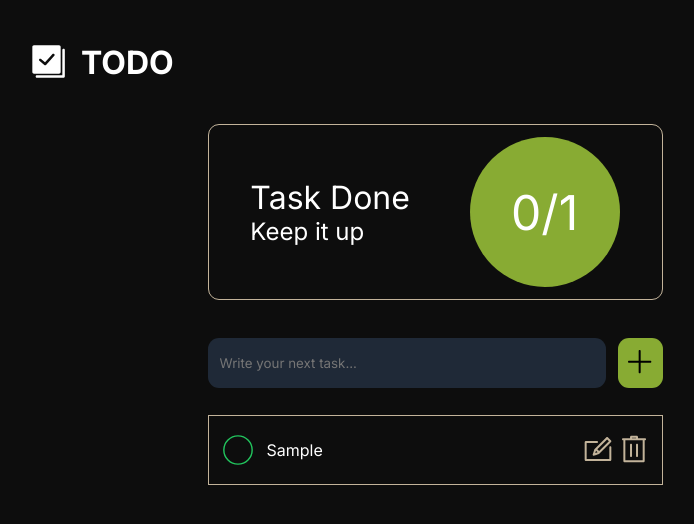
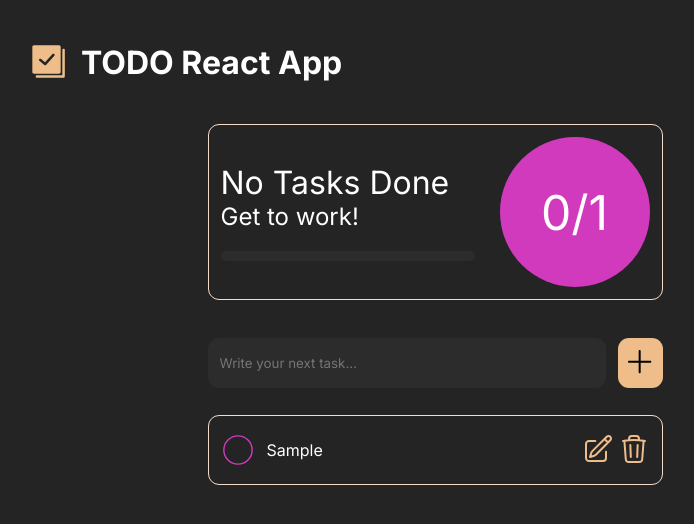
Before and after one commit to drpsych/todo-react-app, a Next.js app: page / in a window 1280 px wide. Both pictures are taken after typing "Sample" into the empty fields and a click on the button "Submit". Shown: the top 524 px of the page, without its empty margins (205-899 px from the left). Built offline with nearby package versions, Linux system fonts and the light colour scheme.

Commit message:
fix: Update styling and add progress bar
Fixed styling to change accent colors.

Implemented a progress bar that updates for each completed task.

```diff
--- a/src/app/styles.css
+++ b/src/app/styles.css
@@ -1,6 +1,19 @@
 :root {
-  /* --accent-color: #22c5bd; */
-  --accent-color: #22c55e;
+  --background-color: #242424;
+  --text-color: #ffffff;
+  --border-color: #f4dccb;
+  --accent-color: #d13abd;
+  --gradient-color: linear-gradient(
+    135deg,
+    var(--action-color),
+    var(--accent-color)
+  );
+  --action-color: #eebd89;
+  --input-color: #2c2c2c;
+  --font-normal: 1rem;
+  --font-large: 2rem;
+  --font-small: 1.5rem;
+  --font-stats: 3rem;
 }
 
 *,
@@ -15,8 +28,8 @@
 html,
 body {
   font-family: sans-serif;
-  background-color: #0d0d0d;
-  color: #fff;
+  background-color: var(--background-color);
+  color: var(--text-color);
   display: flex;
   align-items: center;
   justify-content: center;
@@ -39,10 +52,11 @@ button {
 }
 
 .text_large {
-  font-size: 32px;
+  font-size: var(--font-large);
 }
+
 .text_small {
-  font-size: 24px;
+  font-size: var(--font-small);
 }
 
 .wrapper {
@@ -50,35 +64,29 @@ button {
   flex-direction: column;
   width: 70%;
 }
+
 @media (max-width: 510px) {
   .wrapper {
     width: 100%;
   }
+
   header {
     justify-content: center;
   }
 }
 
 header {
-  /* display: flex;
-  align-items: center; */
+  display: flex;
+  align-items: center;
   justify-content: flex-start;
   gap: 12px;
   padding: 42px;
 }
-.todohero_section,
-header {
+
+.todohero_section {
+  border: 1px solid var(--border-color);
   display: flex;
   align-items: center;
-  /* justify-content: flex-start;
-  gap: 12px;
-  padding: 42px; */
-}
-
-.todohero_section {
-  border: 1px solid #c2b39a;
-  /* display: flex;
-  align-items: center; */
   justify-content: space-around;
   align-self: center;
   width: 90%;
@@ -86,16 +94,39 @@ header {
   padding: 12px;
   border-radius: 11px;
 }
-.todohero_section div:last-child {
-  background-color: #88ab33;
+
+.todohero_section .stats_text {
+  width: calc(100% - 175px);
+}
+
+.todohero_section #progress_bar {
+  width: 100%;
+  height: 10px;
+  background-color: var(--input-color);
+  border-radius: 5px;
+  margin-top: 20px;
+  overflow: hidden;
+}
+
+#progress {
+  width: 0%;
+  height: 10px;
+  border-radius: 10px;
+  background: var(--gradient-color);
+  transition: all 0.3s ease;
+}
+
+.todohero_section .stats_numbers {
+  background: var(--accent-color);
   width: 150px;
   height: 150px;
-  border-radius: 75px;
-  font-size: 48px;
+  border-radius: 50%;
+  font-size: var(--font-stats);
   display: flex;
   align-items: center;
   justify-content: center;
   text-align: center;
+  margin-left: 25px;
 }
 
 .form {
@@ -107,70 +138,58 @@ header {
   gap: 12px;
   margin-top: 38px;
 }
+
 .form label {
   width: 90%;
 }
+
 .form input {
-  background-color: #1f2937;
-  color: #fff;
+  background-color: var(--input-color);
+  color: var(--text-color);
   width: 100%;
-  /* height: 50px; */
+  height: 50px;
   outline: none;
   border: none;
-  /* border-radius: 11px; */
+  border-radius: 11px;
   padding: 12px;
 }
-.form button,
-.form input {
+
+.form button {
+  width: 10%;
   height: 50px;
   border-radius: 11px;
-}
-.form button {
-  width: 10%;
-  /* height: 50px;
-  border-radius: 11px; */
-  background-color: #88ab33;
+  background: var(--action-color);
   border: none;
 }
 
 .todo_list {
   align-self: center;
   width: 97%;
-  /* max-width: 455px;
-  display: flex; */
+  max-width: 455px;
+  display: flex;
   flex-direction: column;
-  /* align-items: center; */
+  align-items: center;
   margin-top: 27px;
   margin-bottom: 27px;
   gap: 27px;
 }
-.todo_item,
-.edit-form input,
-.todo_list {
-  display: flex;
-  /* justify-content: space-between; */
-  align-items: center;
-  /* height: 70px;
-  width: 100%; */
-  max-width: 455px;
-  /* border: 1px solid #c2b39a;
-  font-size: 16px;
-  background-color: #0d0d0d;
-  color: #fff;
-  padding: 12px; */
+
+.todo_item {
+  border-radius: 11px;
 }
+
 .todo_item,
 .edit-form input {
-  /* display: flex; */
+  display: flex;
   justify-content: space-between;
-  /* align-items: center; */
+  align-items: center;
   height: 70px;
   width: 100%;
-  /* max-width: 455px; */
-  border: 1px solid #c2b39a;
-  font-size: 16px;
-  background-color: #0d0d0d;
-  color: #fff;
+  max-width: 455px;
+  border: 1px solid var(--border-color);
+  font-size: var(--font-normal);
+  background-color: var(--background-color);
+  color: var(--text-color);
   padding: 12px;
 }
 
@@ -186,22 +205,21 @@ header {
   display: flex;
   align-items: center;
 }
+
 .todo_items_left {
   background-color: transparent;
   border: none;
-  color: #fff;
+  color: var(--text-color);
   gap: 12px;
-  font-size: 16px;
+  font-size: var(--font-normal);
 }
+
 .todo_items_right {
   gap: 4px;
 }
+
 .todo_items_right button {
   background-color: transparent;
-  color: #fff;
   border: none;
+  color: var(--action-color);
 }
-
-.todo_items_right button svg {
-  fill: #c2b39a;
-}
--- a/src/components/Header.jsx
+++ b/src/components/Header.jsx
@@ -12,14 +12,14 @@ function Header() {
         viewBox="0 0 24 24"
         width={40}
         height={40}
-        fill="#fff"
+        fill="var(--action-color)"
       >
         <path
           d="m20 20h-15.25c-.414 0-.75.336-.75.75s.336.75.75.75h15.75c.53 0 1-.47 1-1v-15.75c0-.414-.336-.75-.75-.75s-.75.336-.75.75zm-1-17c0-.478-.379-1-1-1h-15c-.62 0-1 .519-1 1v15c0 .621.52 1 1 1h15c.478 0 1-.379 1-1zm-12.751 8.306c-.165-.147-.249-.351-.249-.556 0-.411.333-.746.748-.746.178 0 .355.062.499.19l2.371 2.011 4.453-4.962c.149-.161.35-.243.554-.243.417 0 .748.336.748.746 0 .179-.065.359-.196.503l-4.953 5.508c-.148.161-.35.243-.553.243-.177 0-.356-.063-.498-.19z"
           fillRule="nonzero"
         />
       </svg>
-      <h1>TODO</h1>
+      <h1>TODO React App</h1>
     </header>
   );
 }
--- a/src/components/TodoHero.jsx
+++ b/src/components/TodoHero.jsx
@@ -1,13 +1,36 @@
 // src/components/TodoHero.jsx
 
+import { useEffect } from "react";
+
 function TodoHero({ todos_completed, total_todos }) {
+  // Calculate the progress percentage
+  const progress = (todos_completed / total_todos) * 100;
+  // Set the width of the progress bar
+  useEffect(() => {
+    const progressBar = document.getElementById("progress");
+    progressBar.style.width = `${progress}%`;
+  }, [progress]);
+
   return (
     <section className="todohero_section">
-      <div>
-        <p className="text_large">Task Done</p>
-        <p className="text_small">Keep it up</p>
+      <div className="stats_text">
+        {todos_completed === 0 ? (
+          <p className="text_large">No Tasks Done</p>
+        ) : (
+          <p className="text_large">Tasks Done</p>
+        )}
+        {todos_completed === 0 ? (
+          <p className="text_small">Get to work!</p>
+        ) : todos_completed < total_todos ? (
+          <p className="text_small">Keep it up!</p>
+        ) : (
+          <p className="text_small">All tasks completed!</p>
+        )}
+        <div id="progress_bar">
+          <div id="progress"></div>
+        </div>
       </div>
-      <div>
+      <div className="stats_numbers">
         {todos_completed}/{total_todos}
       </div>
     </section>
--- a/src/components/TodoList.jsx
+++ b/src/components/TodoList.jsx
@@ -109,13 +109,23 @@ function Item({ item, todos, setTodos }) {
               width={34}
               height={34}
               stroke="var(--accent-color)"
-              fill={item.is_completed ? "var(--accent-color)" : "#0d0d0d"}
+              fill={
+                item.is_completed
+                  ? "var(--accent-color)"
+                  : "var(--background-color)"
+              }
             >
               <circle cx="11.998" cy="11.998" fillRule="nonzero" r="9.998" />
             </svg>
             <p
               style={
-                item.is_completed ? { textDecoration: "line-through" } : {}
+                item.is_completed
+                  ? {
+                      textDecoration: "line-through",
+                      color: "var(--accent-color)",
+                      transition: "all 0.3s ease",
+                    }
+                  : {}
               }
             >
               {item?.title}
@@ -125,36 +135,40 @@ function Item({ item, todos, setTodos }) {
             <button onClick={handleEdit}>
               <span className="visually-hidden">Edit</span>
               <svg
-                clipRule="evenodd"
-                fillRule="evenodd"
-                strokeLinejoin="round"
-                strokeMiterlimit="2"
+                dataSlot="icon"
+                fill="none"
+                strokeWidth={1.5}
+                stroke="currentColor"
                 viewBox="0 0 24 24"
                 xmlns="http://www.w3.org/2000/svg"
+                aria-hidden="true"
                 width={32}
                 height={34}
               >
                 <path
-                  d="m11.25 6c.398 0 .75.352.75.75 0 .414-.336.75-.75.75-1.505 0-7.75 0-7.75 0v12h17v-8.749c0-.414.336-.75.75-.75s.75.336.75.75v9.249c0 .621-.522 1-1 1h-18c-.48 0-1-.379-1-1v-13c0-.481.38-1 1-1zm1.521 9.689 9.012-9.012c.133-.133.217-.329.217-.532 0-.179-.065-.363-.218-.515l-2.423-2.415c-.143-.143-.333-.215-.522-.215s-.378.072-.523.215l-9.027 8.996c-.442 1.371-1.158 3.586-1.264 3.952-.126.433.198.834.572.834.41 0 .696-.099 4.176-1.308zm-2.258-2.392 1.17 1.171c-.704.232-1.274.418-1.729.566zm.968-1.154 7.356-7.331 1.347 1.342-7.346 7.347z"
-                  fillRule="nonzero"
+                  strokeLinecap="round"
+                  strokeLinejoin="round"
+                  d="m16.862 4.487 1.687-1.688a1.875 1.875 0 1 1 2.652 2.652L10.582 16.07a4.5 4.5 0 0 1-1.897 1.13L6 18l.8-2.685a4.5 4.5 0 0 1 1.13-1.897l8.932-8.931Zm0 0L19.5 7.125M18 14v4.75A2.25 2.25 0 0 1 15.75 21H5.25A2.25 2.25 0 0 1 3 18.75V8.25A2.25 2.25 0 0 1 5.25 6H10"
                 />
               </svg>
             </button>
             <button onClick={handleDelete}>
               <span className="visually-hidden">Delete</span>
               <svg
+                dataSlot="icon"
+                fill="none"
+                strokeWidth={1.5}
+                stroke="currentColor"
+                viewBox="0 0 24 24"
                 xmlns="http://www.w3.org/2000/svg"
-                clipRule="evenodd"
-                fillRule="evenodd"
-                strokeLinejoin="round"
-                strokeMiterlimit="2"
-                viewBox="0 0 24 24"
+                aria-hidden="true"
                 width={32}
                 height={34}
               >
                 <path
-                  d="m4.015 5.494h-.253c-.413 0-.747-.335-.747-.747s.334-.747.747-.747h5.253v-1c0-.535.474-1 1-1h4c.526 0 1 .465 1 1v1h5.254c.412 0 .746.335.746.747s-.334.747-.746.747h-.254v15.435c0 .591-.448 1.071-1 1.071-2.873 0-11.127 0-14 0-.552 0-1-.48-1-1.071zm14.5 0h-13v15.006h13zm-4.25 2.506c-.414 0-.75.336-.75.75v8.5c0 .414.336.75.75.75s.75-.336.75-.75v-8.5c0-.414-.336-.75-.75-.75zm-4.5 0c-.414 0-.75.336-.75.75v8.5c0 .414.336.75.75.75s.75-.336.75-.75v-8.5c0-.414-.336-.75-.75-.75zm3.75-4v-.5h-3v.5z"
-                  fillRule="nonzero"
+                  strokeLinecap="round"
+                  strokeLinejoin="round"
+                  d="m14.74 9-.346 9m-4.788 0L9.26 9m9.968-3.21c.342.052.682.107 1.022.166m-1.022-.165L18.16 19.673a2.25 2.25 0 0 1-2.244 2.077H8.084a2.25 2.25 0 0 1-2.244-2.077L4.772 5.79m14.456 0a48.108 48.108 0 0 0-3.478-.397m-12 .562c.34-.059.68-.114 1.022-.165m0 0a48.11 48.11 0 0 1 3.478-.397m7.5 0v-.916c0-1.18-.91-2.164-2.09-2.201a51.964 51.964 0 0 0-3.32 0c-1.18.037-2.09 1.022-2.09 2.201v.916m7.5 0a48.667 48.667 0 0 0-7.5 0"
                 />
               </svg>
             </button>
```
